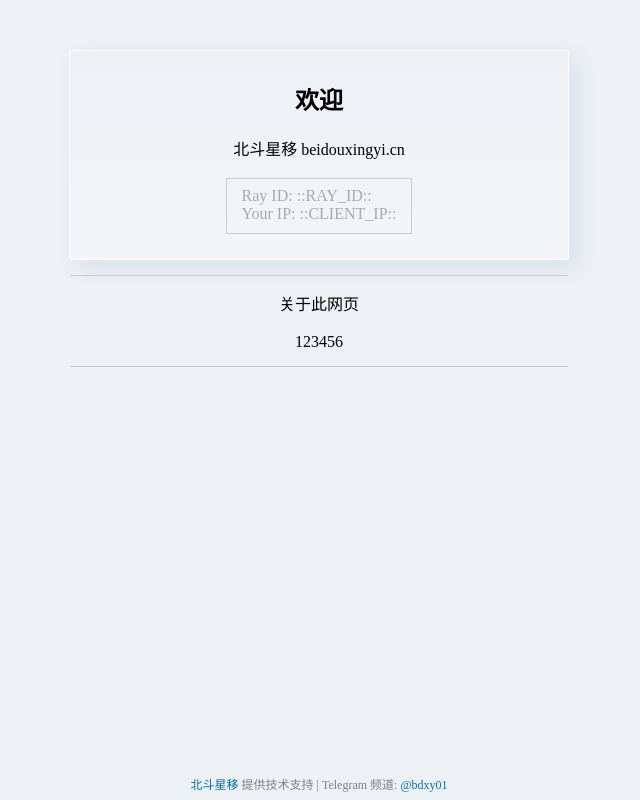
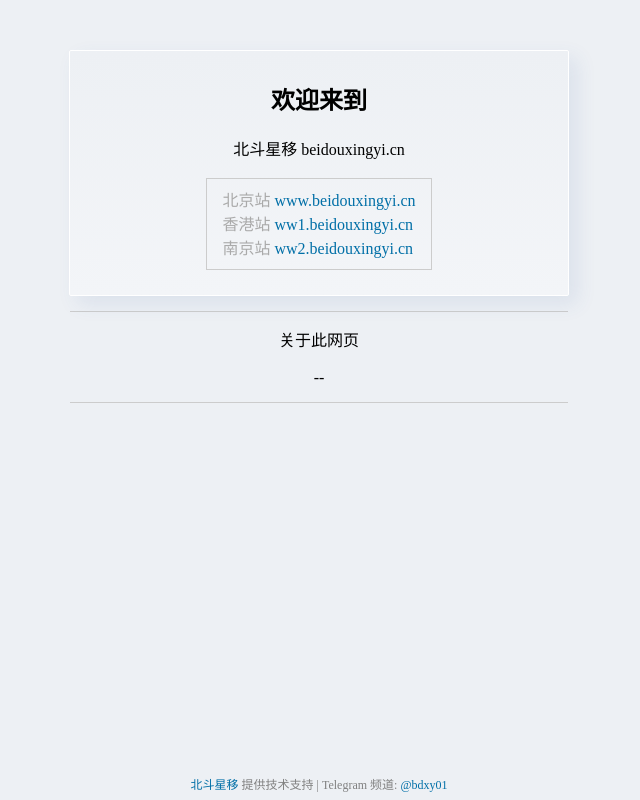
Before and after one commit to beidouxingyi/beidouxingyi.github.io, a plain HTML site: page index.html in a window 1280 px wide. Shown: the whole page, without its empty margins (321-961 px from the left). Drawn offline with Linux system fonts and the light colour scheme.

Commit message:
Update index.html
Signed-off-by: beidouxingyi <166383649+beidouxingyi@users.noreply.github.com>

```diff
--- a/index.html
+++ b/index.html
@@ -244,7 +244,7 @@
 
     <noscript>
         <center>
-            <h2>欢迎</h2>
+            <h2>欢迎来到</h2>
             <h3>北斗星移 beidouxingyi.cn</h3>
             <div style="
                 border: 1px solid #ccc;
@@ -253,9 +253,11 @@
                 text-align: left;
                 display: inline-block;
             ">
-                Ray ID: ::RAY_ID::
+                北京站 <a href="https://www.beidouxingyi.cn/">www.beidouxingyi.cn</a>
                 <br>
-                Your IP: ::CLIENT_IP::
+                香港站 <a href="https://ww1.beidouxingyi.cn/">ww1.beidouxingyi.cn</a>
+                <br>
+                南京站 <a href="https://ww2.beidouxingyi.cn/">ww2.beidouxingyi.cn</a>
             </div>
         </center>
     </noscript>
@@ -263,7 +265,7 @@
     <center>
         <div class="main">
             <h2>
-                欢迎
+                欢迎来到
             </h2>
             <span class="tips">
                 <span>北斗星移 beidouxingyi.cn</span>
@@ -277,9 +279,11 @@
                 text-align: left;
                 display: inline-block;
             ">
-                Ray ID: ::RAY_ID::
+                北京站 <a href="https://www.beidouxingyi.cn/">www.beidouxingyi.cn</a>
                 <br>
-                Your IP: ::CLIENT_IP::
+                香港站 <a href="https://ww1.beidouxingyi.cn/">ww1.beidouxingyi.cn</a>
+                <br>
+                南京站 <a href="https://ww2.beidouxingyi.cn/">ww2.beidouxingyi.cn</a>
             </div>
         </div>
         <div class="about">
@@ -287,7 +291,7 @@
             <br>
             <br>
             <span>
-                123456
+                --
             </span>
         </div>
     </center>
```
